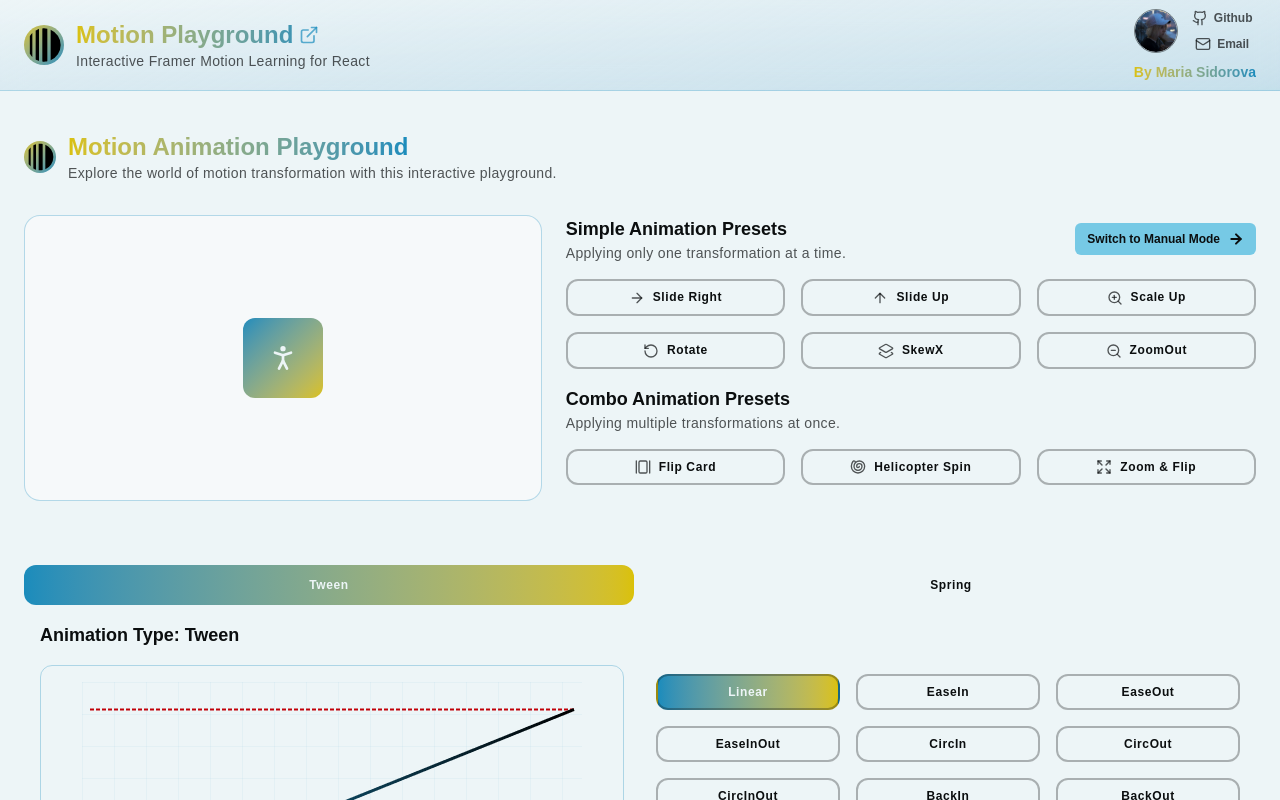
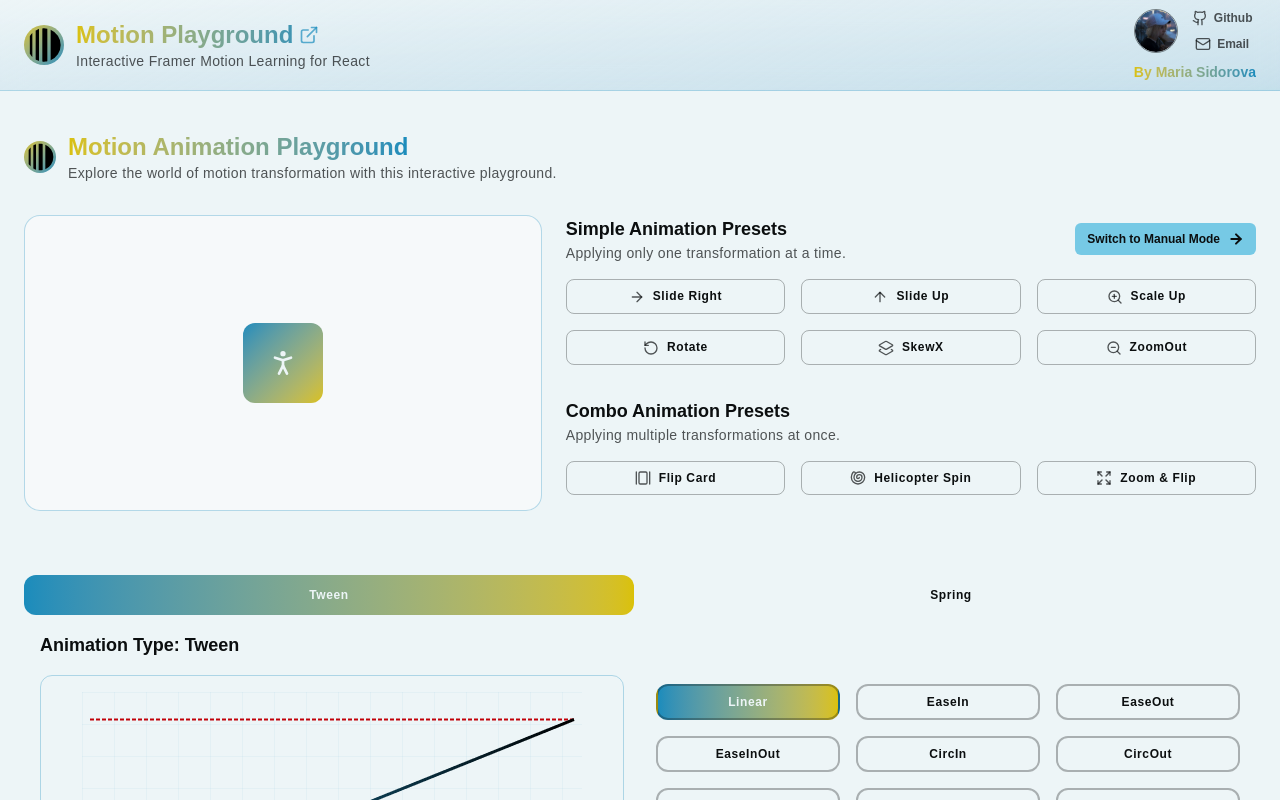
Before and after one commit to SidorovaMaria/motion-playground, a Next.js app: page /animation/playground in a window 1280 px wide. Shown: the top 800 px of the page. Built offline with nearby package versions, Linux system fonts and the light colour scheme; a web font is replaced by a local one.

Commit message:
refactor Preset.tsx to better performance ( Functional component)

```diff
--- a/app/animation/playground/Presets.tsx
+++ b/app/animation/playground/Presets.tsx
@@ -5,7 +5,8 @@ import {
   SimpleAnimationPresets,
 } from "@/utils/utils";
 import { ArrowRight } from "lucide-react";
-import React from "react";
+import React, { memo, useCallback } from "react";
+import { Mode } from "./page";
 /**
  *  UI: Preset Button
  */
@@ -16,17 +17,14 @@ type AnimationPresetBtnProps = {
   activePreset: string | null;
   setActivePreset: React.Dispatch<React.SetStateAction<string | null>>;
 };
-const AnimationPresetBtn: React.FC<AnimationPresetBtnProps> = ({
-  preset,
-  applyPreset,
-  resetValues,
-  activePreset,
-  setActivePreset,
-}) => {
+// UI Functional Component for Animation Preset Button
+//So only re-renders when activePreset or preset changes
+const AnimationPresetBtn: React.FC<AnimationPresetBtnProps> = memo(
+  ({ preset, applyPreset, resetValues, activePreset, setActivePreset }) => {
     const isActive = activePreset === preset.name;
-
-  const handleClick = () => {
-    // Toggle behavior
+    const Icon = preset.icon;
+    // Toggle preset application
+    const handleToggle = useCallback(() => {
       if (isActive) {
         resetValues();
         setActivePreset(null);
@@ -34,30 +32,52 @@ const AnimationPresetBtn: React.FC<AnimationPresetBtnProps> = ({
         applyPreset(preset);
         setActivePreset(preset.name);
       }
-  };
-  const Icon = preset.icon;
+    }, [isActive, applyPreset, preset, resetValues, setActivePreset]);
+    // Handle keyboard interaction for accessibility
+    const handleKeyDown = useCallback(
+      (e: React.KeyboardEvent<HTMLButtonElement>) => {
+        if (e.key === "Enter" || e.key === " ") {
+          e.preventDefault();
+          handleToggle();
+        }
+      },
+      [handleToggle]
+    );
 
     return (
       <button
         type="button"
-      className={`font-display capitalize button-outline border-foreground/30! p-2 text-xs tracking-wider ${
+        onClick={handleToggle}
+        onKeyDown={handleKeyDown}
+        aria-pressed={isActive}
+        title={`${preset.name} preset`}
+        className={`
+          font-display capitalize button-outline p-2 text-xs tracking-wider transition
+          border border-foreground/30 rounded-lg
+          hover:scale-[1.02] active:scale-95
+          ${
             isActive
-          ? "bg-gradient-to-r from-primary to-accent text-background  active:border-none active:outline-none focus:border-none focus:ring-0"
-          : ""
-      }`}
-      onClick={handleClick}
+              ? "bg-gradient-to-r from-primary to-accent text-background outline-none"
+              : "bg-transparent text-foreground"
+          }
+        `}
       >
+        {Icon && (
           <Icon className={`small-icon inline-flex mr-2 ${isActive ? "text-background" : ""}`} />
+        )}
         {preset.name}
       </button>
     );
-};
+  }
+);
+AnimationPresetBtn.displayName = "AnimationPresetBtn";
+
 type PropsPresets = {
   applyPreset: (preset: SimpleAnimation | ComboAnimation) => void;
   resetValues: () => void;
   activePreset: string | null;
   setActivePreset: React.Dispatch<React.SetStateAction<string | null>>;
-  changeMode: (mode: "manual" | "presets") => void;
+  changeMode: (mode: Mode) => void;
 };
 const Presets = ({
   applyPreset,
@@ -66,19 +86,23 @@ const Presets = ({
   setActivePreset,
   changeMode,
 }: PropsPresets) => {
+  const switchToManual = useCallback(() => changeMode("manual"), [changeMode]);
   return (
     <div>
       {/* Simple Animation */}
-      <div>
+      <section aria-labelledby="simple-animation-title">
         <div className="flex items-center justify-between">
           <div className="">
-            <h3 className="text-lg font-display">Simple Animation Presets</h3>
+            <h3 id="simple-animation-title" className="text-lg font-display">
+              Simple Animation Presets
+            </h3>
             <p className="paragraph">Applying only one transformation at a time.</p>
           </div>
           <button
             type="button"
-            onClick={() => changeMode("manual")}
+            onClick={switchToManual}
             className="text-xs px-3 py-2 font-display bg-secondary text-foreground rounded-md display flex items-center hover:scale-105 active:scale-95 transition-transform cursor-pointer"
+            aria-label="Switch to Manual Mode"
           >
             <p>Switch to Manual Mode</p>
             <ArrowRight className="small-icon ml-2 text-foreground stroke-3" />
@@ -96,10 +120,12 @@ const Presets = ({
             />
           ))}
         </div>
-      </div>
+      </section>
       {/* Combo Animation */}
-      <div>
-        <h3 className="text-lg font-display">Combo Animation Presets</h3>
+      <section aria-labelledby="combo-animation-title" className="mt-8">
+        <h3 id="combo-animation-title" className="text-lg font-display">
+          Combo Animation Presets
+        </h3>
         <p className="paragraph">Applying multiple transformations at once.</p>
         <div className="grid grid-cols-2 md:grid-cols-3 gap-4 my-4">
           {ComboAnimationPresets.map((preset) => (
@@ -113,7 +139,7 @@ const Presets = ({
             />
           ))}
         </div>
-      </div>
+      </section>
     </div>
   );
 };
```
Lines whose indentation alone changed are shown as unchanged.
